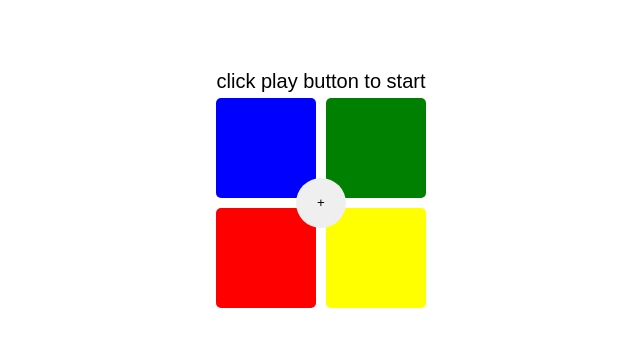
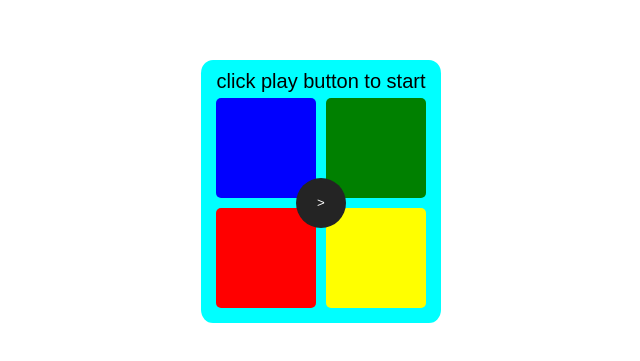
Before and after one commit to Mohamed-faaris/simon-game-react, a React (Vite) app: page / in a window 1280 px wide. Shown: the part 209-570 px from the top of the page, without its empty margins (319-959 px from the left). Built offline with nearby package versions, Linux system fonts and the light colour scheme.

Commit message:
added more features

```diff
--- a/src/App.css
+++ b/src/App.css
@@ -44,6 +44,7 @@ p{
     display: grid;
     align-items: center;
     justify-content: center;
+    transition: background 150ms ease;
 }
 button{
     position: absolute;
@@ -54,4 +55,11 @@ button{
     width: 50px;
     border-radius: 50%;
     border: none;
+    background: #242424;
+    color : white;
 }
+.SimonGame{
+    background: cyan;
+    padding: 10px;
+    border-radius: 5%;
+}
--- a/src/App.jsx
+++ b/src/App.jsx
@@ -1,10 +1,20 @@
 import './App.css'
 import SimonGame from "./SimonGame.jsx";
+import {useState} from "react";
+import {delay} from "./utils.jsx";
 
 function App() {
+  const [style, setStyle] = useState({});
+
+  async function flashRed(){
+    setStyle({backgroundColor: "red"});
+    await delay(200)
+    setStyle({});
+  }
+
   return (
-      <div className="App">
-          <SimonGame/>
+      <div className="App" style={style}>
+          <SimonGame changeColorEvent={flashRed}/>
       </div>
   )
 }
--- a/src/SimonGame.jsx
+++ b/src/SimonGame.jsx
@@ -37,17 +37,20 @@ function SimonGame(props, currentIndex = index) {
       await playSequence(currentIndex + 1);
   }
 
-  function resetGame() {
+  async function resetGame() {
 	  round.current = 0
 	  colors.current = []
 	  score.current = 0
 	  addColor()
+	  await props.changeColorEvent()
+	  await delay(50)
+	  playSequence(0)
   }
 
-  function check(i){
-    if(i === colors.current[round.current]){
-      round.current +=1 ;
-      if(round.current === colors.current.length){
+  async function check(i) {
+	  if (i === colors.current[round.current]) {
+		  round.current += 1;
+		  if (round.current === colors.current.length) {
 			  addColor();
 			  score.current += 1;
 			  round.current = 0;
@@ -55,7 +58,7 @@ function SimonGame(props, currentIndex = index) {
 		  }
 		  return true;
 	  }
-    resetGame();
+	  await resetGame();
 	  return false;
   }
 
@@ -70,7 +73,7 @@ function SimonGame(props, currentIndex = index) {
 	            <button onClick={()=>{
 											if(colors.current.length===0)addColor();
 					            playSequence(0);
-	            }}>+</button>
+	            }}>{colors.current.length===0?">":`${score.current}`}</button>
 	          </div>
 					</div>
     );
```
Lines whose indentation alone changed are shown as unchanged.
